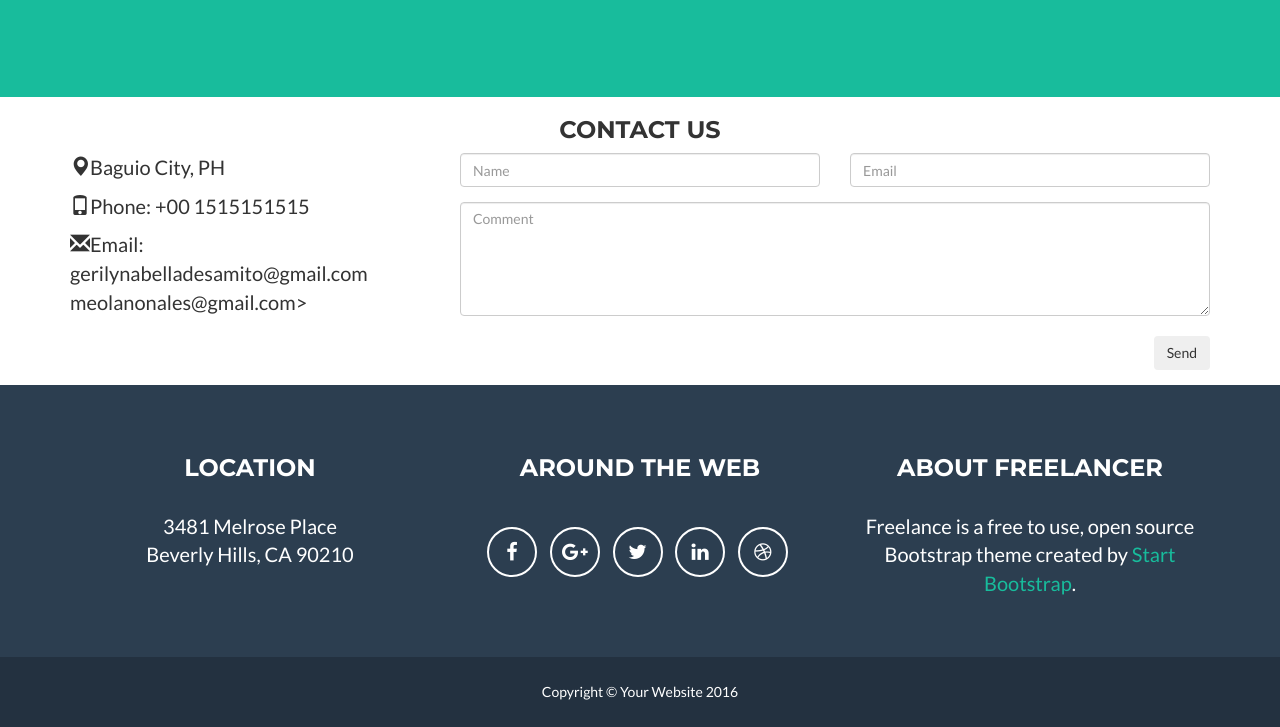
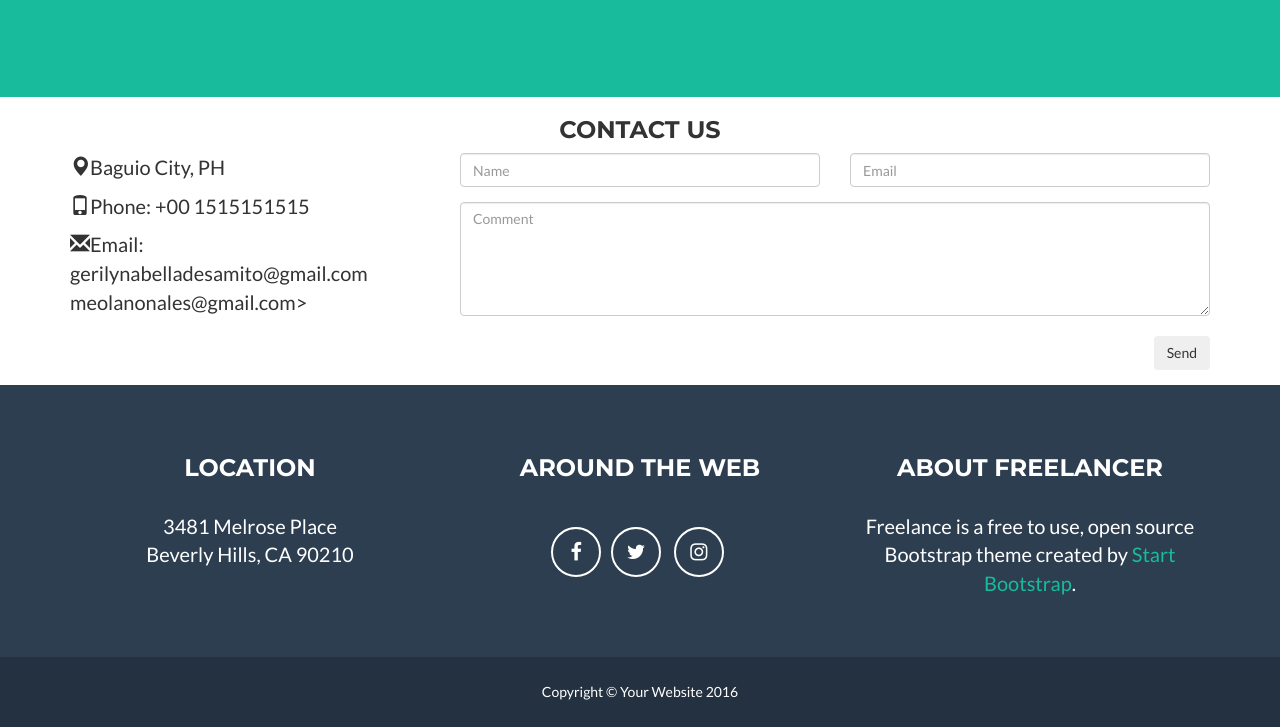
Before and after one commit to meolanoanles/desamitononales.github.io, a website: page index.html in a window 1280 px wide. Shown: the part 2264-2991 px from the top of the page. Drawn offline with nearby package versions, Linux system fonts and the light colour scheme.

Commit message:
Update index.html

```diff
--- a/index.html
+++ b/index.html
@@ -233,18 +233,13 @@
                         <ul class="list-inline">
                             <li>
                                 <a href="#" class="btn-social btn-outline"><i class="fa fa-fw fa-facebook"></i></a>
-                            </li>
-                            <li>
-                                <a href="#" class="btn-social btn-outline"><i class="fa fa-fw fa-google-plus"></i></a>
-                            </li>
+
                             <li>
                                 <a href="#" class="btn-social btn-outline"><i class="fa fa-fw fa-twitter"></i></a>
                             </li>
+
                             <li>
-                                <a href="#" class="btn-social btn-outline"><i class="fa fa-fw fa-linkedin"></i></a>
-                            </li>
-                            <li>
-                                <a href="#" class="btn-social btn-outline"><i class="fa fa-fw fa-dribbble"></i></a>
+                                <a href="#" class="btn-social btn-outline"><i class="fa fa-fw fa-instagram"></i></a>
                             </li>
                         </ul>
                     </div>
```
